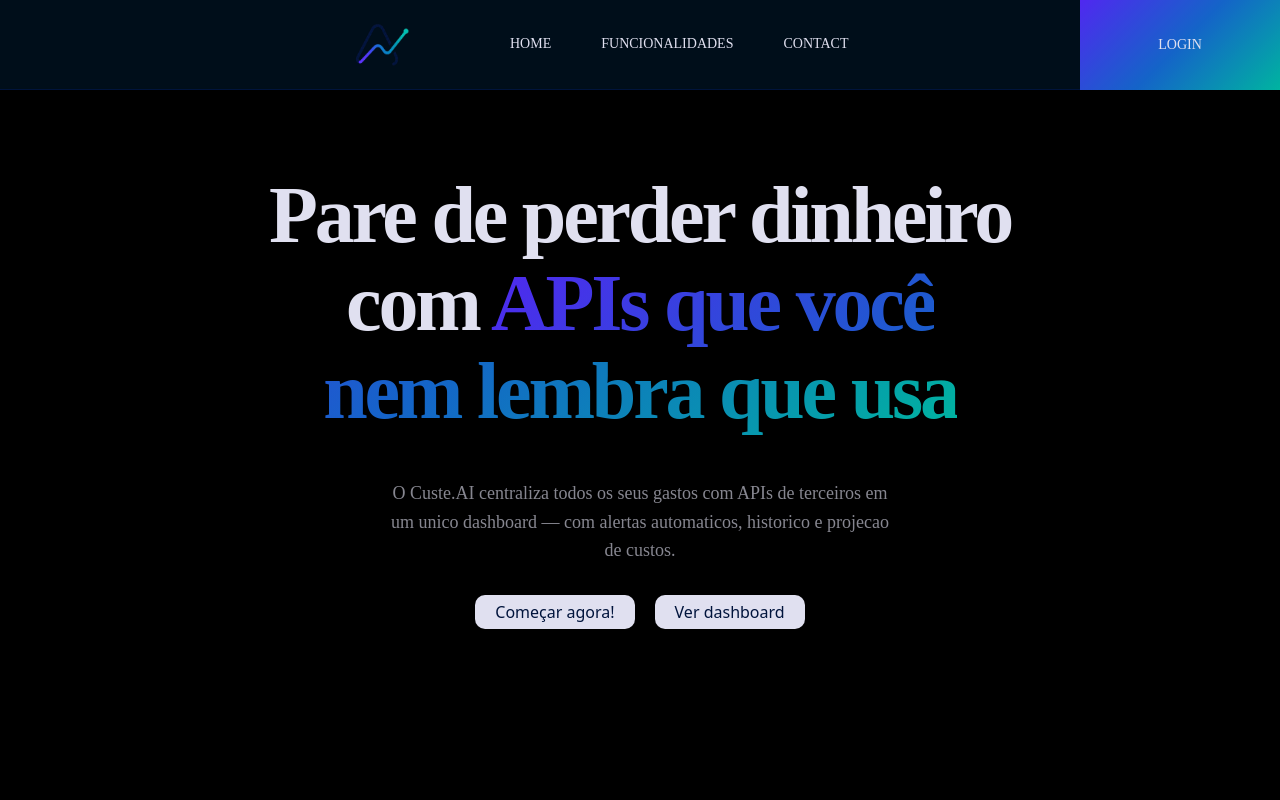
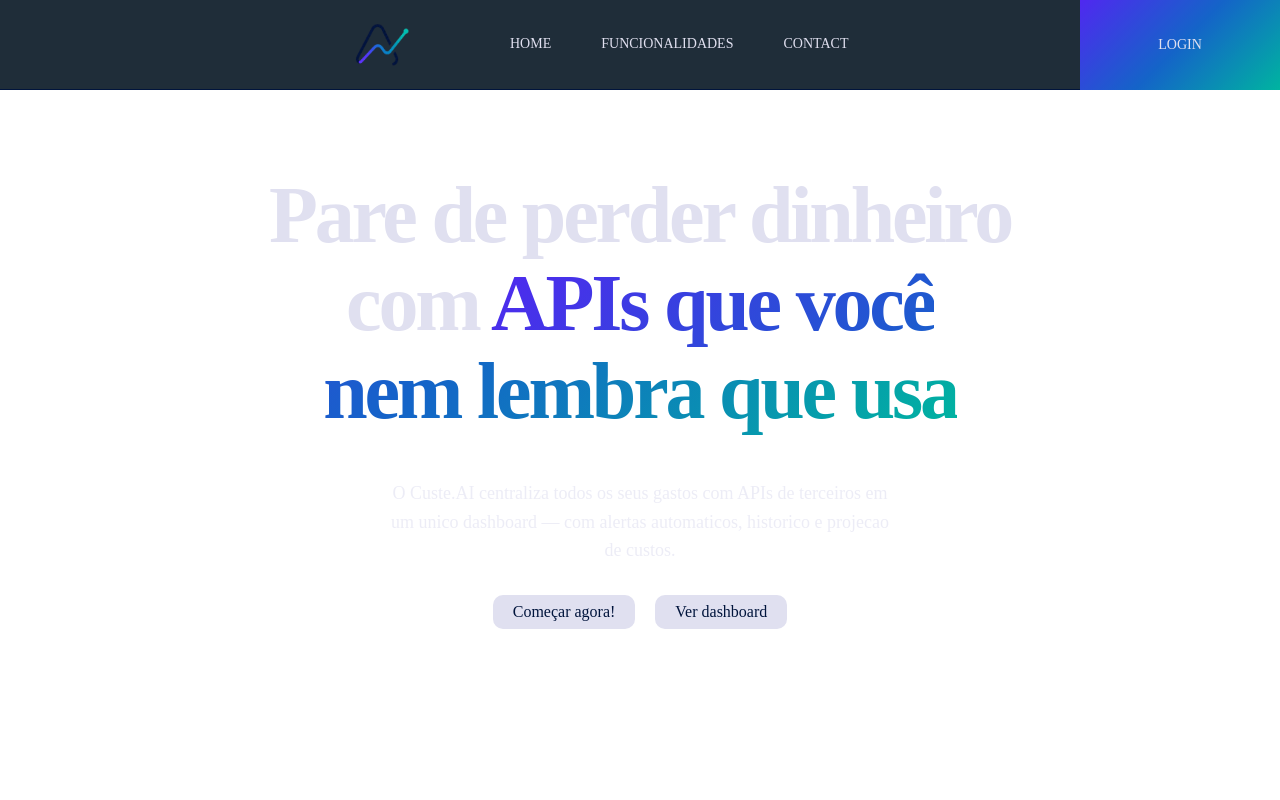
Before and after one commit to CaduValezzi/Custe_AI, a Next.js app: page / in a window 1280 px wide. Shown: the top 800 px of the page. Built offline with nearby package versions, Linux system fonts and the light colour scheme; a web font is replaced by a local one.

Commit message:
fix(styles): update color variables for consistency across components

```diff
--- a/src/components/atoms/title/styles.module.scss
+++ b/src/components/atoms/title/styles.module.scss
@@ -5,7 +5,7 @@
     &__text{
         font-size: 20rem;
         font-weight: 700;
-        color: var(--color-black);
+        color: var(--color-text);
         margin-bottom: 1rem;
         padding-top: 8rem;
     }
--- a/src/components/organisms/menu/styles.module.scss
+++ b/src/components/organisms/menu/styles.module.scss
@@ -9,7 +9,7 @@
         background-color: #00101ee0;
         backdrop-filter: blur(1rem);
         border-bottom: 0.15rem solid var(--navy);
-        color: var(--white);
+        color: var(--color-text);
         transition: all 0.3s ease;
 
         &__hidden{
@@ -62,7 +62,7 @@
         text-transform: uppercase;
         width: 20rem;
         height: 9rem;
-        color: var(--white);
+        color: var(--color-text);
         background: var(--grad);
         margin-left: auto;
 
--- a/src/components/organisms/section/styles.module.scss
+++ b/src/components/organisms/section/styles.module.scss
@@ -1,8 +1,5 @@
 .section {
   width: 100%;
-  height: 100vh;
-  background-color: var(--white);
+  min-height: 100vh;
+  background-color: var(--bg);
 }
-.colored {
-  background-color: var(--color-light-blue);
-}
--- a/src/components/templates/home/feature/styles.module.scss
+++ b/src/components/templates/home/feature/styles.module.scss
@@ -1,7 +1,5 @@
 .feature {
   padding: 10rem 0;
-
-  background-color: var(--white);
 
   &__container {
     width: 100%;
@@ -17,14 +15,12 @@
 
   &__title {
     font-size: clamp(4rem, 8vw, 8rem);
+    font-family: var(--font-title);
 
     font-weight: 700;
     line-height: 0.9;
 
-    color: var(--color-black);
-
-
-    text-transform: uppercase;
+    color: var(--color-text);
 
     margin-bottom: 2rem;
   }
@@ -36,7 +32,7 @@
     font-weight: 500;
     line-height: 1.7;
 
-    color: var(--color-black);
+    color: var(--color-text);
     opacity: 30%;
   }
 
--- a/src/components/templates/home/hero/styles.module.scss
+++ b/src/components/templates/home/hero/styles.module.scss
@@ -40,7 +40,7 @@
     font-family: var(--font-title);
     font-size: clamp(4.2rem, 7vw, 8rem);
     font-weight: bold;
-    color: var(--white);
+    color: var(--color-text);
 
     letter-spacing: -0.04em;
     line-height: 1.1;
@@ -58,7 +58,7 @@
     font-size: 1.8rem;
     font-weight: 400;
     line-height: 1.6;
-    color: var(--white);
+    color: var(--color-text);
 
     max-width: 500px;
 
@@ -78,14 +78,14 @@
     color: var(--navy);
     button{
         // border: 0.2rem solid var(--navy);
-        background-color: var(--white);
+        background-color: var(--color-text);
         border-radius: 1rem;
         padding: 0.5rem 2rem;
         cursor: pointer;
         transition: ease-in-out 200ms;
         &:hover{
             background-color: var(--navy);
-            color: var(--white);
+            color: var(--color-text);
         }
     }
   }
--- a/src/styles/_colors.scss
+++ b/src/styles/_colors.scss
@@ -7,12 +7,13 @@
 
     --muted:    #6B82A8;
 
+    --color-text:    #e0e0f0;
+
     --navy:     #00143C;
     --violet:   #5028F0;
     --blue:     #1464C8;
     --cyan:     #00B4A0;
-    // --white:    #EEF3FF;
-    --white:    #e0e0f0;
+    --white:    #EEF3FF;
     --black:    #0A0A0A;
 
     --grad: linear-gradient(135deg, #5028F0, #1464C8, #00B4A0);
--- a/src/styles/globals.scss
+++ b/src/styles/globals.scss
@@ -38,18 +38,18 @@ html{
     overflow-x: hidden;
 }
 body {
-  font-family: var(--font-montserrat), sans-serif;
+  font-family: var(--font-text);
 
 }
 h1{
     font-size: var(--txtsize-xxlarge);
-    color: var(--color-black);
+    color: var(--color-text);
     font-weight: 700;
 
 }
 p {
     font-size: var(--txtsize);
-    color: var(--color-black);
+    color: var(--color-text);
     font-weight: 400;
     line-height: 1.5rem;
 }
```
